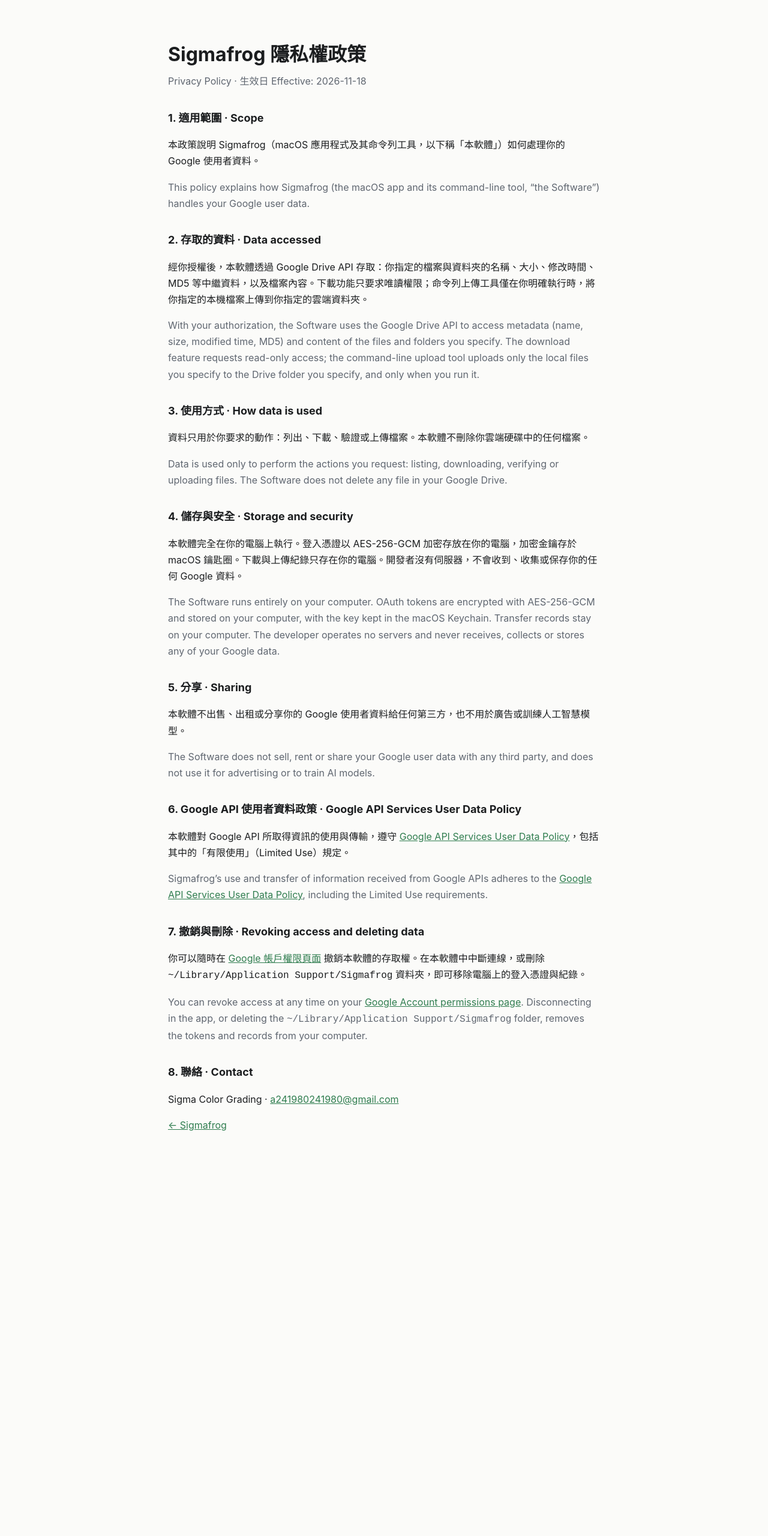
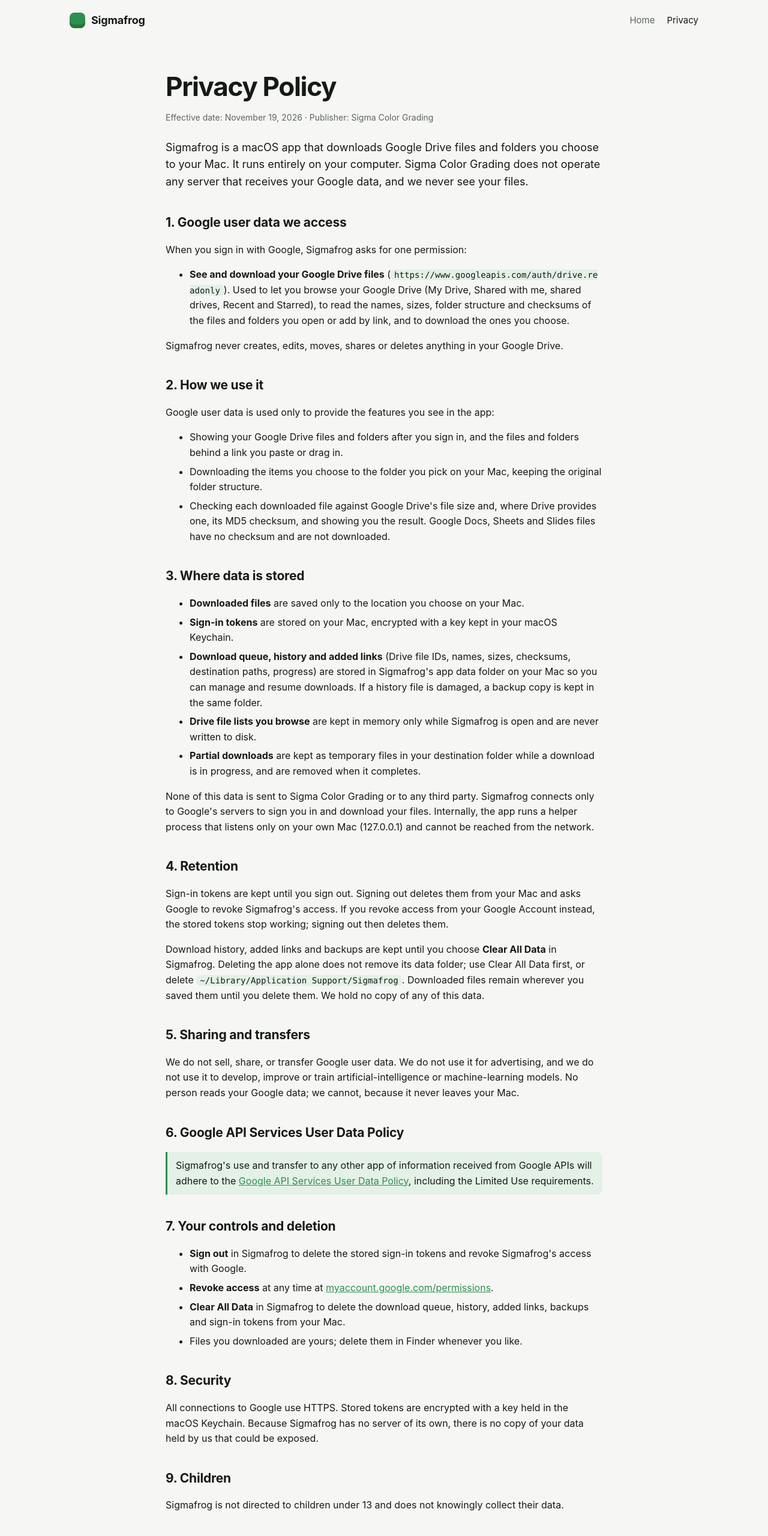
Before and after one commit to a241980241980-ops/sigmafrog-site, a plain HTML site: page privacy.html in a window 1280 px wide. Shown: the top 2560 px of the page at 60% size. Before the commit the page ends 1969 px from the top, so only its background shows below. Drawn offline with Linux system fonts and the light colour scheme.

Commit message:
Update homepage and privacy policy (sign-in only, browse Drive, memory-only listings)

```diff
--- a/privacy.html
+++ b/privacy.html
@@ -1,58 +1,79 @@
-<!DOCTYPE html>
-<html lang="zh-Hant">
+<!doctype html>
+<html lang="en">
 <head>
 <meta charset="utf-8">
 <meta name="viewport" content="width=device-width, initial-scale=1">
-<title>Sigmafrog 隱私權政策 · Privacy Policy</title>
-<style>
-  :root { color-scheme: light dark; --fg:#1b1d1f; --muted:#5f6670; --bg:#fbfbf9; --accent:#2f7d4f; }
-  @media (prefers-color-scheme: dark) { :root { --fg:#ecedee; --muted:#9aa1a9; --bg:#121314; --accent:#6cc28f; } }
-  body { margin:0; background:var(--bg); color:var(--fg); font:16px/1.7 -apple-system, "PingFang TC", "Noto Sans TC", system-ui, sans-serif; }
-  main { max-width:720px; margin:0 auto; padding:64px 24px; }
-  h1 { font-size:32px; margin:0 0 4px; }
-  .date { color:var(--muted); margin:0 0 32px; }
-  h2 { font-size:18px; margin:32px 0 8px; }
-  a { color:var(--accent); }
-  .en { color:var(--muted); }
-</style>
+<title>Sigmafrog Privacy Policy</title>
+<link rel="stylesheet" href="style.css">
 </head>
-<body>
-<main>
-  <h1>Sigmafrog 隱私權政策</h1>
-  <p class="date">Privacy Policy · 生效日 Effective: 2026-11-18</p>
+<body class="doc">
+<header class="bar">
+  <a class="brand" href="index.html"><span class="mark" aria-hidden="true"></span>Sigmafrog</a>
+  <nav><a href="index.html">Home</a><a href="privacy.html" aria-current="page">Privacy</a></nav>
+</header>
 
-  <h2>1. 適用範圍 · Scope</h2>
-  <p>本政策說明 Sigmafrog（macOS 應用程式及其命令列工具，以下稱「本軟體」）如何處理你的 Google 使用者資料。</p>
-  <p class="en">This policy explains how Sigmafrog (the macOS app and its command-line tool, “the Software”) handles your Google user data.</p>
+<main class="prose">
+<h1>Privacy Policy</h1>
+<p class="meta">Effective date: November 19, 2026 · Publisher: Sigma Color Grading</p>
 
-  <h2>2. 存取的資料 · Data accessed</h2>
-  <p>經你授權後，本軟體透過 Google Drive API 存取：你指定的檔案與資料夾的名稱、大小、修改時間、MD5 等中繼資料，以及檔案內容。下載功能只要求唯讀權限；命令列上傳工具僅在你明確執行時，將你指定的本機檔案上傳到你指定的雲端資料夾。</p>
-  <p class="en">With your authorization, the Software uses the Google Drive API to access metadata (name, size, modified time, MD5) and content of the files and folders you specify. The download feature requests read-only access; the command-line upload tool uploads only the local files you specify to the Drive folder you specify, and only when you run it.</p>
+<p class="lead">Sigmafrog is a macOS app that downloads Google Drive files and folders you choose to your Mac. It runs entirely on your computer. Sigma Color Grading does not operate any server that receives your Google data, and we never see your files.</p>
 
-  <h2>3. 使用方式 · How data is used</h2>
-  <p>資料只用於你要求的動作：列出、下載、驗證或上傳檔案。本軟體不刪除你雲端硬碟中的任何檔案。</p>
-  <p class="en">Data is used only to perform the actions you request: listing, downloading, verifying or uploading files. The Software does not delete any file in your Google Drive.</p>
+<h2>1. Google user data we access</h2>
+<p>When you sign in with Google, Sigmafrog asks for one permission:</p>
+<ul>
+  <li><strong>See and download your Google Drive files</strong> (<code>https://www.googleapis.com/auth/drive.readonly</code>). Used to let you browse your Google Drive (My Drive, Shared with me, shared drives, Recent and Starred), to read the names, sizes, folder structure and checksums of the files and folders you open or add by link, and to download the ones you choose.</li>
+</ul>
+<p>Sigmafrog never creates, edits, moves, shares or deletes anything in your Google Drive.</p>
 
-  <h2>4. 儲存與安全 · Storage and security</h2>
-  <p>本軟體完全在你的電腦上執行。登入憑證以 AES-256-GCM 加密存放在你的電腦，加密金鑰存於 macOS 鑰匙圈。下載與上傳紀錄只存在你的電腦。開發者沒有伺服器，不會收到、收集或保存你的任何 Google 資料。</p>
-  <p class="en">The Software runs entirely on your computer. OAuth tokens are encrypted with AES-256-GCM and stored on your computer, with the key kept in the macOS Keychain. Transfer records stay on your computer. The developer operates no servers and never receives, collects or stores any of your Google data.</p>
+<h2>2. How we use it</h2>
+<p>Google user data is used only to provide the features you see in the app:</p>
+<ul>
+  <li>Showing your Google Drive files and folders after you sign in, and the files and folders behind a link you paste or drag in.</li>
+  <li>Downloading the items you choose to the folder you pick on your Mac, keeping the original folder structure.</li>
+  <li>Checking each downloaded file against Google Drive's file size and, where Drive provides one, its MD5 checksum, and showing you the result. Google Docs, Sheets and Slides files have no checksum and are not downloaded.</li>
+</ul>
 
-  <h2>5. 分享 · Sharing</h2>
-  <p>本軟體不出售、出租或分享你的 Google 使用者資料給任何第三方，也不用於廣告或訓練人工智慧模型。</p>
-  <p class="en">The Software does not sell, rent or share your Google user data with any third party, and does not use it for advertising or to train AI models.</p>
+<h2>3. Where data is stored</h2>
+<ul>
+  <li><strong>Downloaded files</strong> are saved only to the location you choose on your Mac.</li>
+  <li><strong>Sign-in tokens</strong> are stored on your Mac, encrypted with a key kept in your macOS Keychain.</li>
+  <li><strong>Download queue, history and added links</strong> (Drive file IDs, names, sizes, checksums, destination paths, progress) are stored in Sigmafrog's app data folder on your Mac so you can manage and resume downloads. If a history file is damaged, a backup copy is kept in the same folder.</li>
+  <li><strong>Drive file lists you browse</strong> are kept in memory only while Sigmafrog is open and are never written to disk.</li>
+  <li><strong>Partial downloads</strong> are kept as temporary files in your destination folder while a download is in progress, and are removed when it completes.</li>
+</ul>
+<p>None of this data is sent to Sigma Color Grading or to any third party. Sigmafrog connects only to Google's servers to sign you in and download your files. Internally, the app runs a helper process that listens only on your own Mac (127.0.0.1) and cannot be reached from the network.</p>
 
-  <h2>6. Google API 使用者資料政策 · Google API Services User Data Policy</h2>
-  <p>本軟體對 Google API 所取得資訊的使用與傳輸，遵守 <a href="https://developers.google.com/terms/api-services-user-data-policy">Google API Services User Data Policy</a>，包括其中的「有限使用」（Limited Use）規定。</p>
-  <p class="en">Sigmafrog’s use and transfer of information received from Google APIs adheres to the <a href="https://developers.google.com/terms/api-services-user-data-policy">Google API Services User Data Policy</a>, including the Limited Use requirements.</p>
+<h2>4. Retention</h2>
+<p>Sign-in tokens are kept until you sign out. Signing out deletes them from your Mac and asks Google to revoke Sigmafrog's access. If you revoke access from your Google Account instead, the stored tokens stop working; signing out then deletes them.</p>
+<p>Download history, added links and backups are kept until you choose <strong>Clear All Data</strong> in Sigmafrog. Deleting the app alone does not remove its data folder; use Clear All Data first, or delete <code>~/Library/Application Support/Sigmafrog</code>. Downloaded files remain wherever you saved them until you delete them. We hold no copy of any of this data.</p>
 
-  <h2>7. 撤銷與刪除 · Revoking access and deleting data</h2>
-  <p>你可以隨時在 <a href="https://myaccount.google.com/permissions">Google 帳戶權限頁面</a> 撤銷本軟體的存取權。在本軟體中中斷連線，或刪除 <code>~/Library/Application Support/Sigmafrog</code> 資料夾，即可移除電腦上的登入憑證與紀錄。</p>
-  <p class="en">You can revoke access at any time on your <a href="https://myaccount.google.com/permissions">Google Account permissions page</a>. Disconnecting in the app, or deleting the <code>~/Library/Application Support/Sigmafrog</code> folder, removes the tokens and records from your computer.</p>
+<h2>5. Sharing and transfers</h2>
+<p>We do not sell, share, or transfer Google user data. We do not use it for advertising, and we do not use it to develop, improve or train artificial-intelligence or machine-learning models. No person reads your Google data; we cannot, because it never leaves your Mac.</p>
 
-  <h2>8. 聯絡 · Contact</h2>
-  <p>Sigma Color Grading · <a href="mailto:a241980241980@gmail.com">a241980241980@gmail.com</a></p>
+<h2 id="limited-use">6. Google API Services User Data Policy</h2>
+<p class="callout">Sigmafrog's use and transfer to any other app of information received from Google APIs will adhere to the <a href="https://developers.google.com/terms/api-services-user-data-policy">Google API Services User Data Policy</a>, including the Limited Use requirements.</p>
 
-  <p><a href="index.html">← Sigmafrog</a></p>
+<h2>7. Your controls and deletion</h2>
+<ul>
+  <li><strong>Sign out</strong> in Sigmafrog to delete the stored sign-in tokens and revoke Sigmafrog's access with Google.</li>
+  <li><strong>Revoke access</strong> at any time at <a href="https://myaccount.google.com/permissions">myaccount.google.com/permissions</a>.</li>
+  <li><strong>Clear All Data</strong> in Sigmafrog to delete the download queue, history, added links, backups and sign-in tokens from your Mac.</li>
+  <li>Files you downloaded are yours; delete them in Finder whenever you like.</li>
+</ul>
+
+<h2>8. Security</h2>
+<p>All connections to Google use HTTPS. Stored tokens are encrypted with a key held in the macOS Keychain. Because Sigmafrog has no server of its own, there is no copy of your data held by us that could be exposed.</p>
+
+<h2>9. Children</h2>
+<p>Sigmafrog is not directed to children under 13 and does not knowingly collect their data.</p>
+
+<h2>10. Changes</h2>
+<p>If this policy changes, we will update this page and the effective date above. We will not use Google user data in any new way without first asking for your consent.</p>
+
+<h2>11. Contact</h2>
+<p>Questions about privacy: <a href="mailto:a241980241980@gmail.com">a241980241980@gmail.com</a></p>
 </main>
+
+<footer class="foot">© 2026 Sigma Color Grading · <a href="index.html">Home</a> · <a href="privacy.html">Privacy Policy</a></footer>
 </body>
 </html>
--- /dev/null
+++ b/style.css
@@ -0,0 +1,68 @@
+:root{
+  --bg:#f6f7f4; --surface:#ffffff; --ink:#151a14; --muted:#5d665b; --line:#dfe3dc;
+  --accent:#2f8f4e; --accent-ink:#ffffff; --accent-soft:#e3f1e7;
+  --radius:14px; --max:1080px;
+  --sans:-apple-system,BlinkMacSystemFont,"SF Pro Text","Helvetica Neue","PingFang TC",sans-serif;
+  --mono:"SF Mono",ui-monospace,Menlo,monospace;
+}
+@media (prefers-color-scheme: dark){
+  :root{ --bg:#0f120f; --surface:#171b17; --ink:#e9ede7; --muted:#9aa597; --line:#2a312a;
+         --accent:#5cc27f; --accent-ink:#0b120d; --accent-soft:#1b2a1f; }
+}
+*{box-sizing:border-box}
+html{-webkit-text-size-adjust:100%}
+body{margin:0;background:var(--bg);color:var(--ink);font:16px/1.6 var(--sans)}
+a{color:var(--accent)}
+code{font:0.88em var(--mono);background:var(--accent-soft);padding:1px 6px;border-radius:6px;word-break:break-all}
+
+.bar{max-width:var(--max);margin:0 auto;padding:20px 16px;display:flex;align-items:center;justify-content:space-between;gap:16px}
+.brand{display:flex;align-items:center;gap:10px;font-weight:700;font-size:18px;color:var(--ink);text-decoration:none;letter-spacing:-0.01em}
+.mark{width:26px;height:26px;border-radius:8px;background:var(--accent);box-shadow:inset 0 -6px 0 rgba(0,0,0,.18)}
+.bar nav{display:flex;gap:20px}
+.bar nav a{color:var(--muted);text-decoration:none;font-size:15px}
+.bar nav a[aria-current]{color:var(--ink)}
+
+.hero{max-width:var(--max);margin:0 auto;padding:56px 16px 40px}
+.eyebrow{display:inline-block;font-size:13px;font-weight:600;color:var(--accent);background:var(--accent-soft);padding:4px 10px;border-radius:999px;margin-bottom:18px}
+.hero h1{font-size:clamp(34px,6vw,60px);line-height:1.05;letter-spacing:-0.035em;margin:0 0 18px;max-width:14ch}
+.hero p{font-size:clamp(17px,2.2vw,20px);color:var(--muted);max-width:56ch;margin:0 0 28px}
+.cta{display:flex;flex-wrap:wrap;gap:12px;align-items:center}
+.btn{display:inline-block;padding:13px 22px;border-radius:12px;background:var(--accent);color:var(--accent-ink);font-weight:600;text-decoration:none}
+.btn.ghost{background:transparent;color:var(--ink);border:1px solid var(--line)}
+.hero .note{font-size:13px;color:var(--muted);margin:12px 0 0}
+
+.window{max-width:var(--max);margin:8px auto 0;padding:0 16px}
+.win{background:var(--surface);border:1px solid var(--line);border-radius:var(--radius);overflow:hidden;box-shadow:0 30px 60px -30px rgba(0,0,0,.25)}
+.win-top{display:flex;gap:7px;padding:12px 14px;border-bottom:1px solid var(--line)}
+.win-top i{width:11px;height:11px;border-radius:50%;background:var(--line)}
+.drop{margin:18px;border:1.5px dashed var(--line);border-radius:12px;padding:18px;color:var(--muted);font-size:15px;text-align:center}
+.rows{padding:0 18px 18px}
+.row{display:grid;grid-template-columns:1fr auto;gap:12px;align-items:center;padding:12px 0;border-top:1px solid var(--line);font-size:14px}
+.row b{font-weight:600}
+.bar-p{height:6px;border-radius:6px;background:var(--line);margin-top:6px;overflow:hidden}
+.bar-p span{display:block;height:100%;background:var(--accent)}
+.ok{color:var(--accent);font-weight:600}
+
+.section{max-width:var(--max);margin:0 auto;padding:72px 16px 0}
+.section h2{font-size:clamp(26px,3.5vw,36px);letter-spacing:-0.02em;margin:0 0 28px}
+.steps{display:grid;grid-template-columns:repeat(auto-fit,minmax(240px,1fr));gap:16px;counter-reset:s}
+.step{background:var(--surface);border:1px solid var(--line);border-radius:var(--radius);padding:22px}
+.step::before{counter-increment:s;content:counter(s);display:inline-grid;place-items:center;width:28px;height:28px;border-radius:8px;background:var(--accent-soft);color:var(--accent);font-weight:700;margin-bottom:12px}
+.step h3{margin:0 0 6px;font-size:18px}
+.step p{margin:0;color:var(--muted)}
+.feats{display:grid;grid-template-columns:repeat(auto-fit,minmax(260px,1fr));gap:28px 32px}
+.feats h3{margin:0 0 4px;font-size:17px}
+.feats p{margin:0;color:var(--muted)}
+.privacy{background:var(--surface);border:1px solid var(--line);border-radius:var(--radius);padding:28px}
+.privacy ul{margin:0 0 18px;padding-left:20px}
+.callout{border-left:3px solid var(--accent);padding:10px 14px;background:var(--accent-soft);border-radius:0 10px 10px 0}
+
+.foot{max-width:var(--max);margin:80px auto 0;padding:28px 16px 40px;border-top:1px solid var(--line);color:var(--muted);font-size:14px}
+.foot a{color:var(--muted)}
+
+.doc .prose{max-width:760px;margin:0 auto;padding:24px 16px 0}
+.prose h1{font-size:clamp(30px,5vw,44px);letter-spacing:-0.03em;margin:16px 0 6px}
+.prose .meta{color:var(--muted);font-size:14px;margin:0 0 24px}
+.prose .lead{font-size:18px}
+.prose h2{font-size:21px;margin:36px 0 10px;letter-spacing:-0.01em}
+.prose li{margin:6px 0}
```
Also changed, not shown: index.html (+63 -23 lines), 1 other file.
